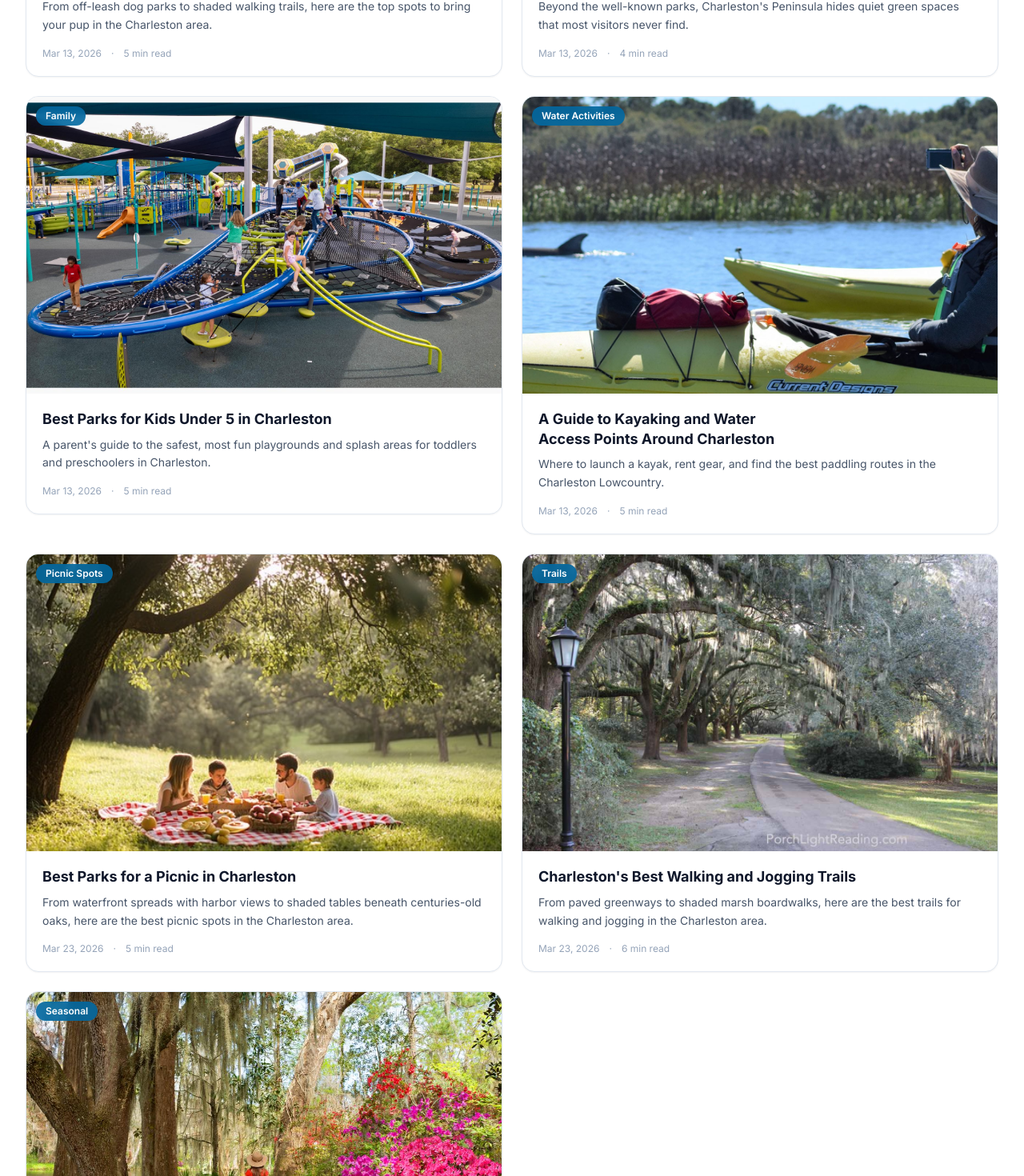
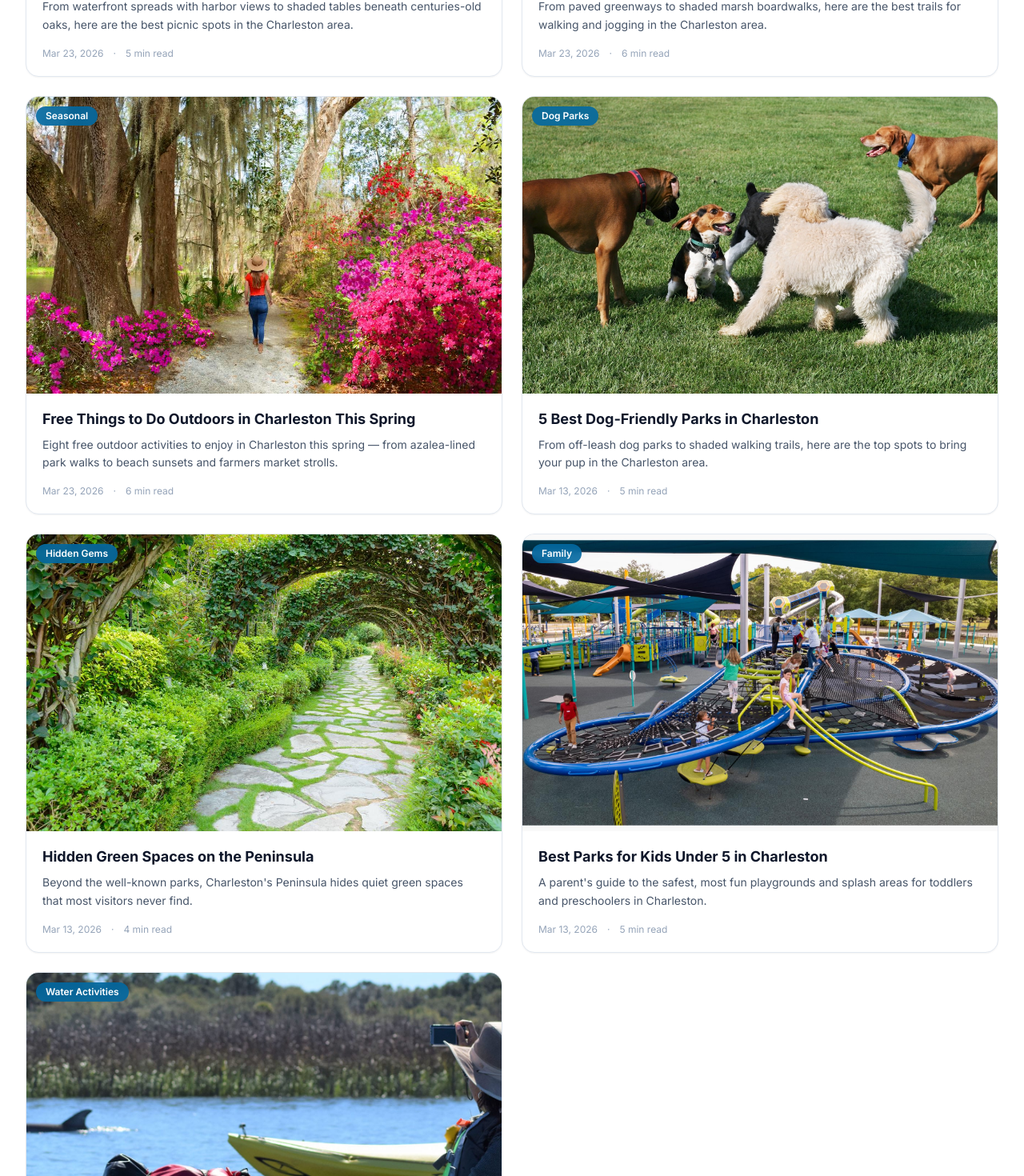
Before and after one commit to the-melting-bot/charleston-sc, a Next.js app: page /blog in a window 1280 px wide. Shown: the part 1060-2530 px from the top of the page at 80% size. Built offline with nearby package versions, Linux system fonts and the light colour scheme.

Commit message:
fix: sort blog posts newest first

```diff
--- a/data/blog-posts.ts
+++ b/data/blog-posts.ts
@@ -11,7 +11,7 @@ export interface BlogPost {
   content: string;
 }
 
-export const blogPosts: BlogPost[] = [
+const _blogPostsUnsorted: BlogPost[] = [
   {
     slug: "best-dog-friendly-parks-charleston",
     title: "5 Best Dog-Friendly Parks in Charleston",
@@ -294,3 +294,8 @@ export const blogPosts: BlogPost[] = [
     `,
   },
 ];
+
+/** Blog posts sorted newest-first by publishedAt date */
+export const blogPosts: BlogPost[] = [..._blogPostsUnsorted].sort(
+  (a, b) => new Date(b.publishedAt).getTime() - new Date(a.publishedAt).getTime()
+);
```
